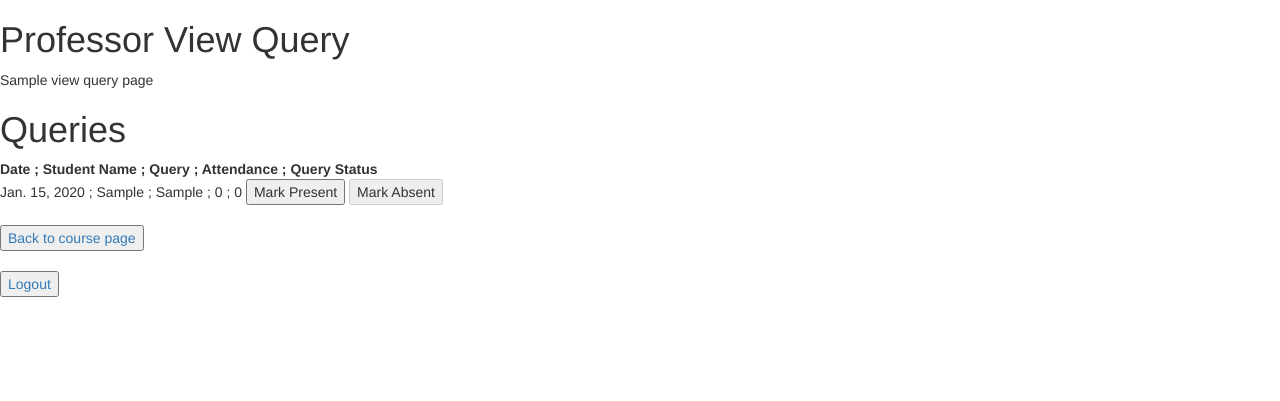
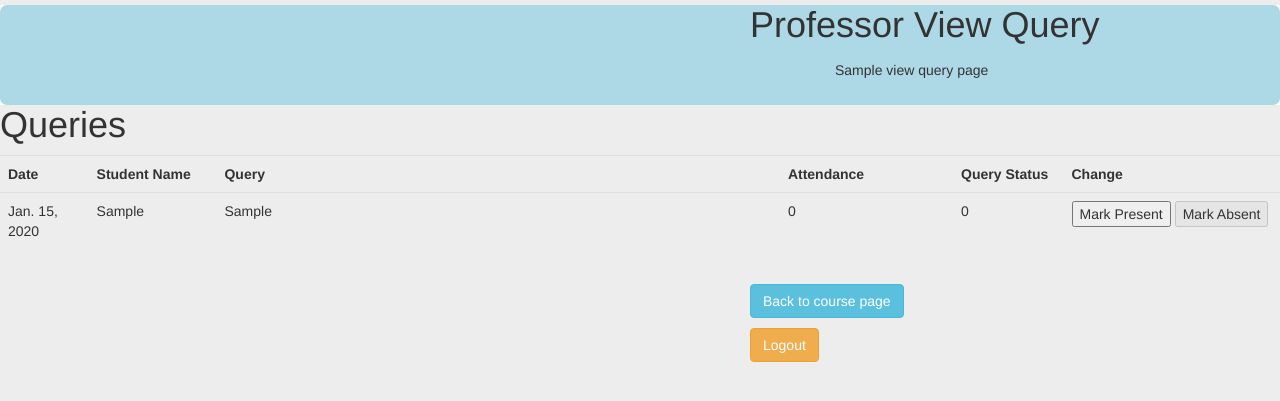
Before and after one commit to srinidhiprabhu96/proxy_softengg17_group9, a Django app: page /prof_queries/1/ in a window 1280 px wide. Shown: the top 401 px of the page. Run offline with Django 3.2, Linux system fonts and the light colour scheme; a user stored in the database is signed in; tables that the repository leaves empty hold one stand-in row (values such as "Sample post"); some libraries are stand-ins or nearby versions.

Commit message:
Prof_Module is some done

```diff
--- /dev/null
+++ b/Proxy/common_static/css/prof_style.css
@@ -0,0 +1,91 @@
+html, body {
+    background-color:#EEEDED;
+}
+.box2{
+	background-color:#EEEDED;
+}
+.box3{
+	background-color:#EEEDED;
+	margin-top:-20px;
+}
+.box1{
+	height: 100px;
+	background-color: lightblue;
+	border-top-left-radius: 7px;
+  	border-top-right-radius: 7px;
+  	border-bottom-left-radius: 7px;
+  	border-bottom-right-radius: 7px;
+}
+.box1 form{
+	background-color:#EEEDED;
+}
+.box1 .head{
+	margin: 5px 10px 15px 750px;
+}
+.box1 .head1{
+	margin: 5px 10px 10px 825px;
+}
+.box1 .head2{
+	margin: 5px 10px 10px 750px;
+}
+.box1 .head3{
+	margin: 5px 10px 10px 550px;
+}
+.box1 .head5{
+	margin: 5px 10px 10px 690px;
+}
+.box1 .head4{
+	margin: 5px 10px 10px 820px;
+}
+.box1 .head6{
+	margin: 5px 10px 15px 680px;
+}
+.box1 .head7{
+	margin: 5px 10px 10px 835px;
+}
+#button1{
+	margin: 5px 10px 15px 650px;
+}
+
+#button2{
+	margin:-25px 10px 15px 750px;
+}
+
+#button3{
+	margin: 125px 10px 15px 550px;
+}
+
+.box2 .image{
+	color:#0227f8;
+	font-weight:bold;
+	margin: 25px 10px -5px -170px;
+}
+
+#button7{
+	background: url(index.jpeg) no-repeat;
+	background-size : 200px 200px;
+	cursor:pointer;
+	border:none;
+	margin: 125px 10px 15px 550px;
+}
+
+#button8{
+	background: url(qmark.jpeg) no-repeat;
+	background-size : 200px 200px;
+	cursor:pointer;
+	border:none;
+	margin: -525px 10px 15px 1250px;
+}
+#message{
+	margin: 25px 10px 15px 540px;
+}
+
+.error {color: red;}
+.info {color: green;}
+.progress
+{
+	font-color:#ffffff;
+	background-color:#0000FF;
+}
+.rejected {color: red;}
+.accepted {color: green;}
--- a/Proxy/prof_module/templates/prof_queries.html
+++ b/Proxy/prof_module/templates/prof_queries.html
@@ -11,7 +11,7 @@
     </head>
     <script src="https://ajax.googleapis.com/ajax/libs/jquery/3.2.0/jquery.min.js"></script>
     {% load static %}
-    <link rel="stylesheet" href="{% static "css/style.css"%}">
+    <link rel="stylesheet" href="{% static "css/prof_style.css"%}">
     {% load static %}
     <link rel="stylesheet" href="{% static "css/bootstrap.css"%}">
     {% load static %}
@@ -27,8 +27,8 @@
 <body>
     <div class="box1">
             <h1 class="head">Professor View Query</h1>
-            <p class="head1">{{user.first_name}} view query page</p>
-        </div>
+            <p class="head7">{{user.first_name}} view query page</p>
+    </div>
         <!-- <div>
     {% if queries %}
         <table class = "table table-hover">
@@ -61,26 +61,50 @@
         <span class="error"> No queries to display</span>
     {% endif %}
     </div> -->
-
+    <div class = "box3">
     <h1>Queries</h1>
-    <span><b>Date ; Student Name ; Query ; Attendance ; Query Status</b></span><br>
+    <!--<span><b>Date ; Student Name ; Query ; Attendance ; Query Status</b></span><br>//-->
     {% for q,a in list %}
-    <span>{{q.date}} ; {{q.student.first_name}} ; {{q.query}} ; {{a}} ;  {{q.status}} </span>
-    <form action="/prof_queries/{{course_id}}/" method="post" style="display:inline;">
+    <table class = "table table-hover">
+    <col width="30">
+    <col width="30">
+    <col width="300">
+    <col width="30">
+    <col width="30">
+    <col width="30">
+    </tr>
+        <th>Date</th>
+        <th>Student Name</th>
+        <th>Query</th>
+        <th>Attendance</th>
+        <th>Query Status</th>
+        <th>Change</th>
+        <tr>
+            <td>{{q.date}}</td>
+            <td>{{q.student.first_name}}</td>
+            <td>{{q.query}}</td>
+            <td>{{a}}</td>
+            <td>{{q.status}}</td>
+            <td><form action="/prof_queries/{{course_id}}/" method="post" style="display:inline;">
       <input type="hidden" name="query" value="{{q.id}} 1" />
       <input type="submit" {% if a == '1' %}disabled{% endif %} value="Mark Present"/>
     </form>
     <form action="/prof_queries/{{course_id}}/" method="post" style="display:inline;">
       <input type="hidden" name="query" value="{{q.id}} 0" />
       <input type="submit" {% if a == '0' %}disabled{% endif %} value="Mark Absent"/>
-    </form>
+    </form></td>
+        </tr>
+    </tr>
+    </table>
+    <!--<span>{{q.date}} ; {{q.student.first_name}} ; {{q.query}} ; {{a}} ;  {{q.status}} </span>//-->
+
     <br>
     {% endfor %}
     <br>
-    <a href="/prof_course/{{course_id}}"><button>Back to course page</button></a>
+    <a href="/prof_course/{{course_id}}"><button type="button" class="btn btn-info" id="button2">Back to course page</button></a>
     <br>
     <br>
-    <a href="/logout/"><button>Logout</button></a>
-
+    <a href="/logout/"><button type="button" class="btn btn-warning" id="button2">Logout</button></a>
+    </div>
 </body>
 </html>
--- a/Proxy/prof_module/templates/upload_class_photos.html
+++ b/Proxy/prof_module/templates/upload_class_photos.html
@@ -9,7 +9,7 @@
 </head>
 <script src="https://ajax.googleapis.com/ajax/libs/jquery/3.2.0/jquery.min.js"></script>
 {% load static %}
-<link rel="stylesheet" href="{% static "css/style.css"%}">
+<link rel="stylesheet" href="{% static "css/prof_style.css"%}">
 {% load static %}
 <link rel="stylesheet" href="{% static "css/bootstrap.css"%}">
 {% load static %}
@@ -30,8 +30,9 @@
 <body>
 <div class = "box1">
     <h1 class = "head2">{{course_id}} Course Page</h1>
-    <p class = "head1">Hello, {{user.first_name}}</p>
+    <p class = "head7">Hello, {{user.first_name}}</p>
 </div>
+<div class = "box2">
     <form action="/take_attendance/{{course_id}}/" method="post" enctype="multipart/form-data">
       Select date: <input type="text" name="date" id="datepicker"><br>
       Select the images you want to upload:<input type="file" name="myfiles" multiple="multiple" accept="image/*"><br>
@@ -48,5 +49,6 @@
     <br>
     <br>
     <a href="/logout/"><button type="button" class="btn btn-warning" id="button2">Logout</button></a>
+    </div>
 </body>
 </html>
```
Also changed, not shown: Proxy/common_static/css/style.css (added, +36 -0 lines), Proxy/prof_module/templates/daily_report.html (+5 -3 lines), Proxy/prof_module/templates/prof_course.html (+7 -5 lines), Proxy/prof_module/templates/prof_history.html (added, +47 -0 lines), Proxy/prof_module/templates/prof_home.html (+2 -8 lines), Proxy/common_static/css/index.jpeg (added), Proxy/common_static/css/qmark.jpeg (added).
